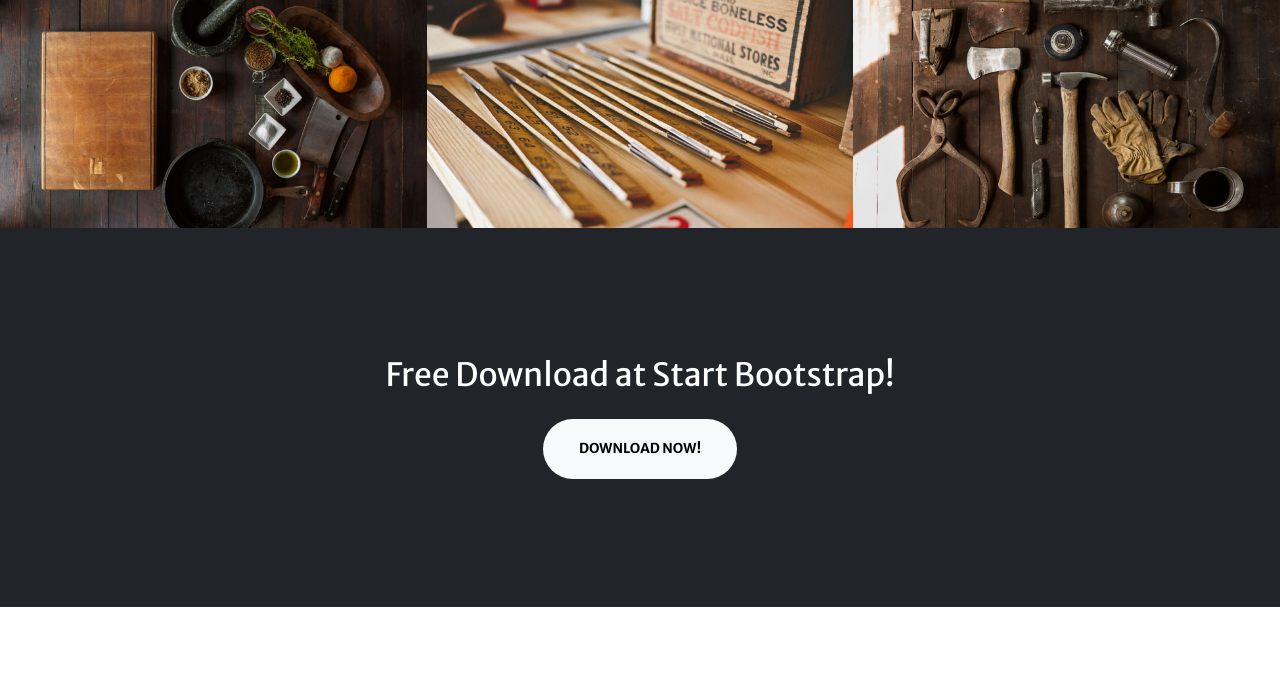
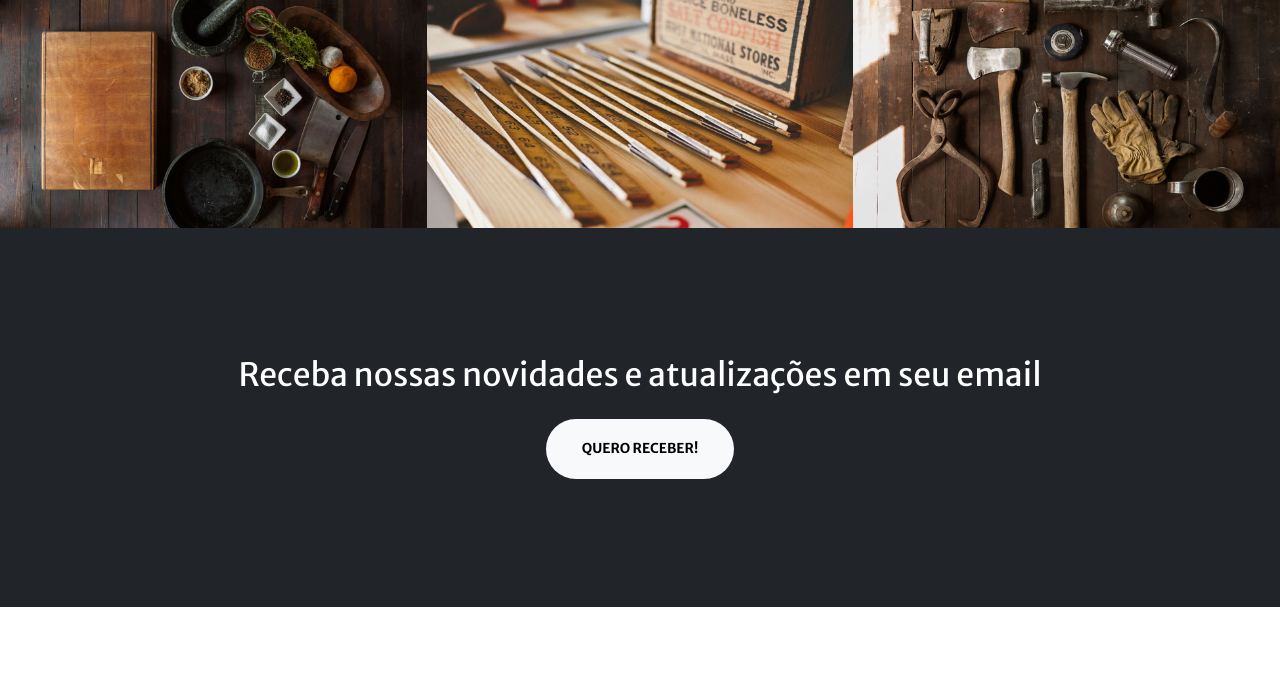
Before and after one commit to Pedro-HenriqueFF/Roteiros-Turisticos, a PHP site: page /Futurismo/view/main.php in a window 1280 px wide. Shown: the part 1509-2187 px from the top of the page. Run offline with PHP 8.4, Linux system fonts and the light colour scheme; some libraries are stand-ins or nearby versions.

Commit message:
Sessão Notificação

```diff
--- a/view/main.php
+++ b/view/main.php
@@ -125,10 +125,10 @@
         </div>
         <!-- Call to action-->
         <section class="page-section bg-dark text-white">
-            <div class="container px-4 px-lg-5 text-center">
-                <h2 class="mb-4">Free Download at Start Bootstrap!</h2>
-                <a class="btn btn-light btn-xl" href="https://startbootstrap.com/theme/creative/">Download Now!</a>
-            </div>
+	        <div class="container px-4 px-lg-5 text-center">
+			    <h2 class="mb-4">Receba nossas novidades e atualizações em seu email</h2>
+			    <a target="_blank" href="" class="btn btn-light btn-xl">Quero receber!</a>
+	        </div>
         </section>
         <!-- Contact-->
         <section class="page-section" id="contact">
```
